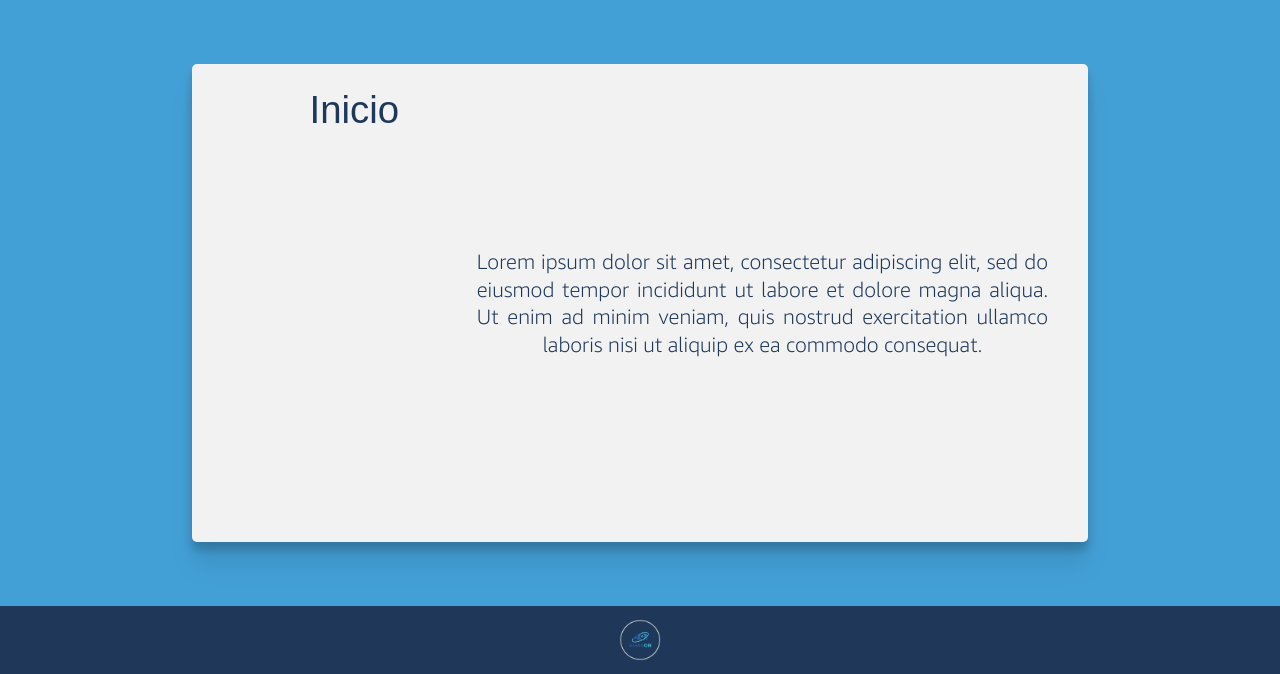
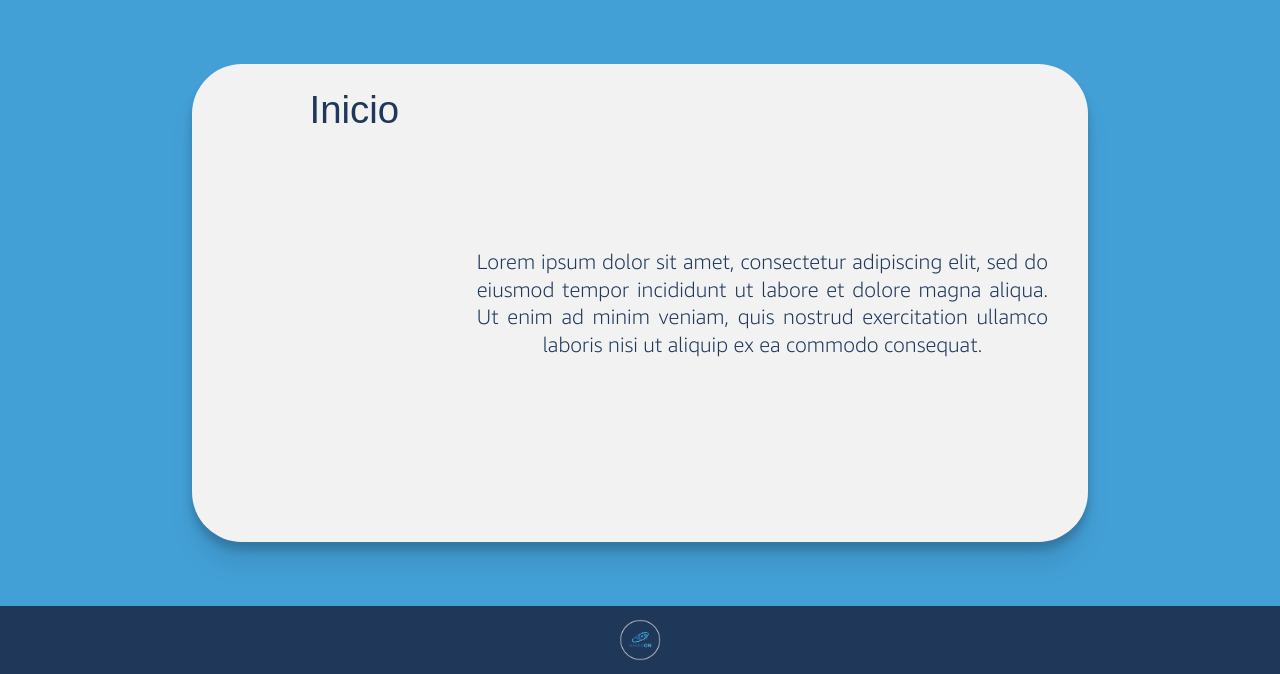
Before and after one commit to jgargal98/Amason-web-static, a PHP site: page /index.html in a window 1280 px wide. Shown: the part 126-800 px from the top of the page. Run offline with PHP 8.4, Linux system fonts and the light colour scheme; some web fonts are replaced.

Commit message:
borde en tarjetas

```diff
--- a/css_images/style.css
+++ b/css_images/style.css
@@ -141,7 +141,7 @@ section {
   display: flex;
   max-width: 70%;
   padding: 20px 40px;
-  border-radius: 5px;
+  border-radius: 50px;
   flex: 1;
 }
 
```
